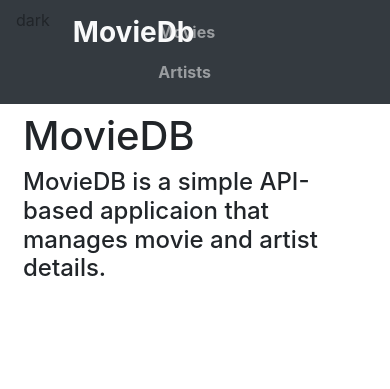
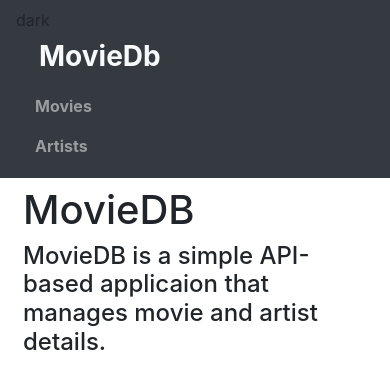
Before and after one commit to aswinshenoy/django-moviedb, a Django app: page / in a window 390 px wide. Shown: the top 389 px of the page. Run offline with Django 3.2, Linux system fonts and the light colour scheme; some libraries are stand-ins or nearby versions.

Commit message:
Added viewport meta tag

```diff
--- a/moviedb/movie_data/templates/base.html
+++ b/moviedb/movie_data/templates/base.html
@@ -4,12 +4,13 @@
 
   <title>Movie DB</title>
   <link rel="stylesheet" href="https://maxcdn.bootstrapcdn.com/bootstrap/4.0.0/css/bootstrap.min.css">
+  <meta name="viewport" content="width=device-width, initial-scale=1, maximum-scale=1.0, user-scalable=no">
 
 </head>
 <body>
   <nav class="navbar navbar-expand-sm bg-dark navbar-dark">
     <div class="row m-0 w-100">dark
-      <div class="col-3">
+      <div class="col-sm-3">
         <div class="text-light h3 m-2 font-weight-bold">MovieDb</div>
       </div>
       <div class="col">
```
